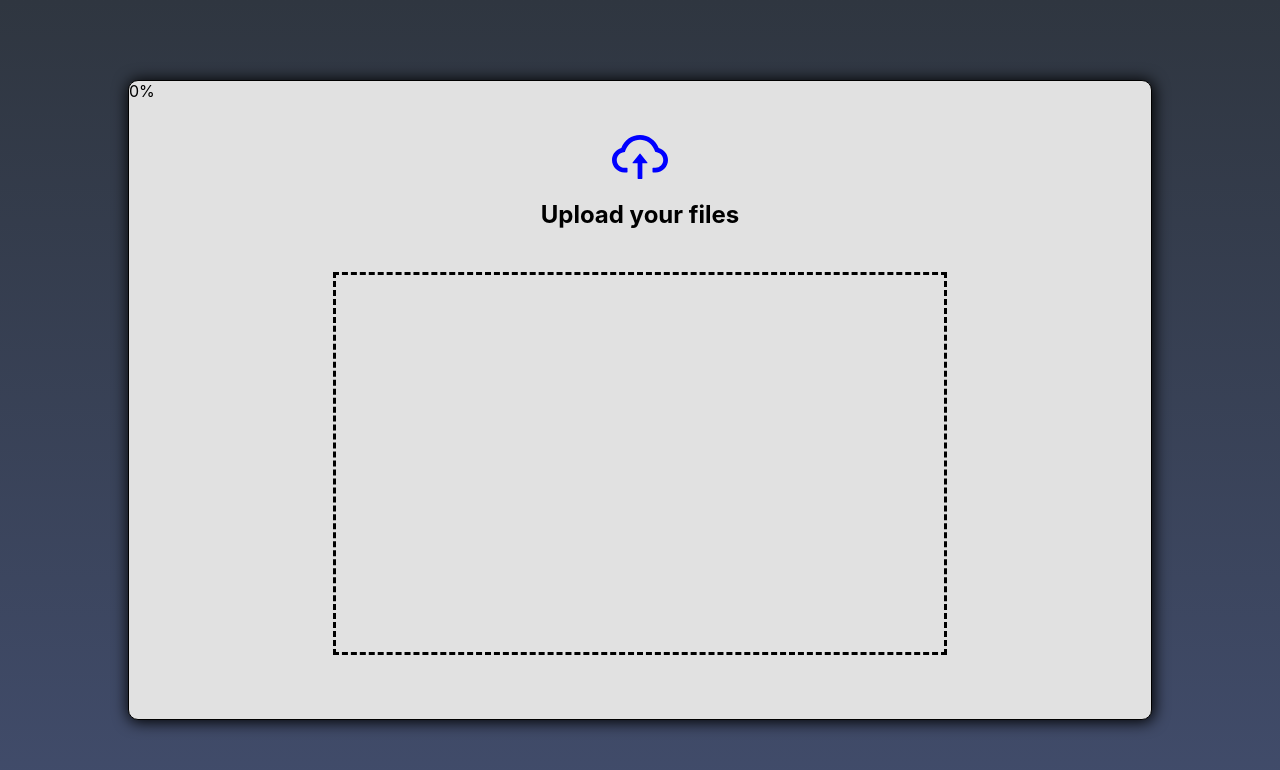
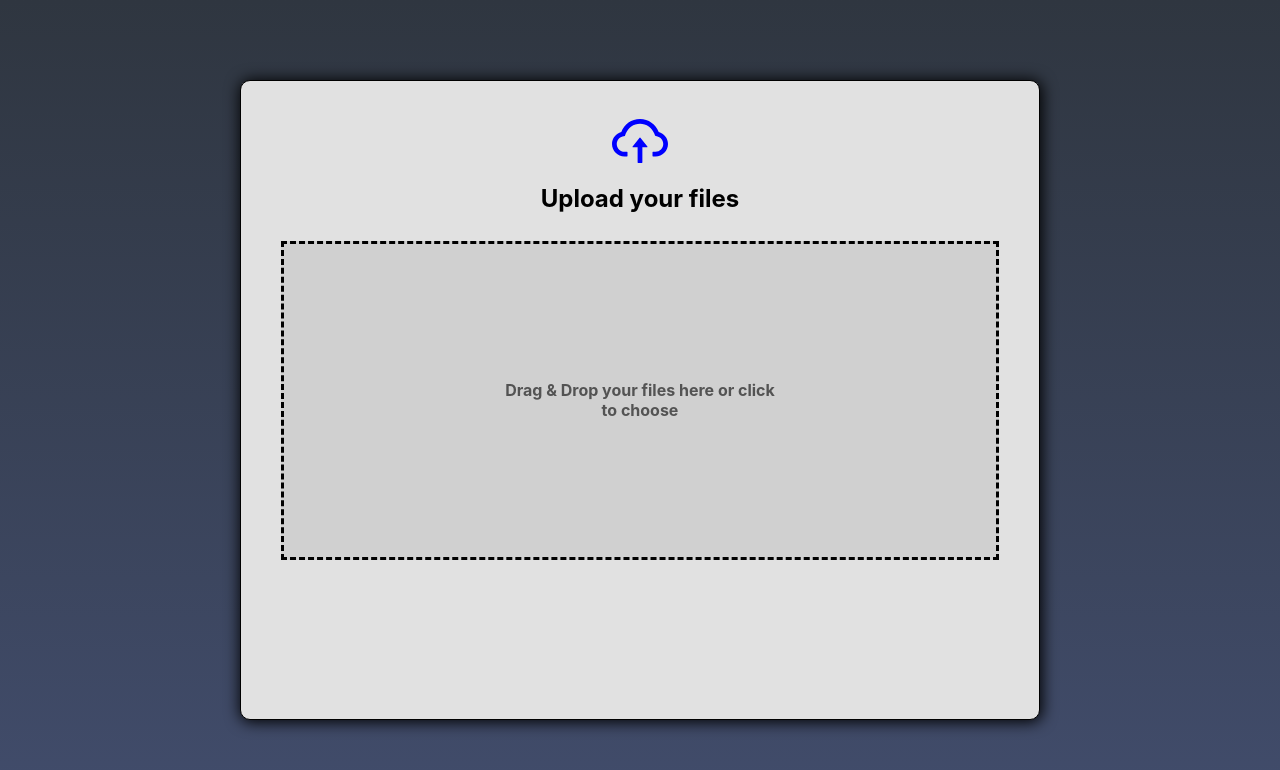
Before and after one commit to MHN715/file-sharing-app2, a React (Create React App) app in the folder client/: page / in a window 1280 px wide. Shown: the top 770 px of the page. Built offline with nearby package versions, Linux system fonts and the light colour scheme.

Commit message:
so far so good

```diff
--- a/client/src/App.css
+++ b/client/src/App.css
@@ -2,18 +2,19 @@
     border: 1px solid black;
     height: 80vh;
     width: 80vw;
+    max-width: 50rem;
     background: rgb(225, 225, 225);
     box-shadow: 1px 1px 15px 1px black;
     border-radius: 10px;
     display: grid;
     /* justify-content: center; */
-    grid-template-rows: repeat(10, 1fr);
-    grid-template-columns: repeat(10, 1fr);
+    grid-template-rows: repeat(20, 1fr);
+    grid-template-columns: repeat(20, 1fr);
 }
 
 .heading-wrapper{
     /* border: 2px solid green; */
-    grid-area: 1/4/4/8;
+    grid-area: 1/7/6/15;
     display: flex;
     flex-direction: column;
     justify-content: center;
--- a/client/src/components/FileUpload/FileUpload.js
+++ b/client/src/components/FileUpload/FileUpload.js
@@ -1,6 +1,6 @@
 import React, { Fragment, useEffect, useState } from "react";
 import Message from "../Message";
-import Progress from "../Progress";
+import Progress from "../progress/Progress";
 import axios from "axios";
 import "./fileupload.css";
 
@@ -11,6 +11,8 @@ const FileUpload = () => {
   const [message, setMessage] = useState("");
   const [uploadPercentage, setUploadPercentage] = useState(0);
   const [filesInInput, setFilesInInput] = useState(false);
+  const [submitted, setSubmitted] = useState(false);
+  const [fileLink, setFileLink] = useState("");
 
   const onChange = (e) => {
     setFiles(e.target.files);
@@ -57,8 +59,10 @@ const FileUpload = () => {
 
       // Clear percentage
       setTimeout(() => setUploadPercentage(0), 2000);
+      setFilesInInput(false);
       console.log(e.target);
       e.target.reset();
+      setFileLink(res.data.filelink);
 
       console.log(res);
       // const { fileName, filePath } = res.data;
@@ -91,13 +95,24 @@ const FileUpload = () => {
         />
         {/* <label htmlFor="files">{filenames}</label> */}
         {/* </div> */}
-
-        {/* <input type="submit" value="Upload" /> */}
+        {filesInInput && !submitted ? (
+          <>
+            <Progress percentage={uploadPercentage} />
+            <input
+              type="submit"
+              value="Upload"
+              className="submitBtn"
+              // onClick={() => setSubmitted(true)}
+            />
+          </>
+        ) : null}
+        <h2 className="heading2">
+          Drag & Drop your files here or click to choose
+        </h2>
       </form>
       {/* <button id="submit" style="grid-column: span 2" type="submit">
         Share
       </button> */}
-      <Progress percentage={uploadPercentage} />
       {/* {uploadedFiles ? (
         <div>
           <div>
@@ -110,11 +125,24 @@ const FileUpload = () => {
           </div>
         </div>
       ) : null} */}
-      <div>
-        {Object.entries(files).map((item, index) => {
-          return <div key={item[1].name + index}>{item[1].name}</div>;
-        })}
-      </div>
+
+      {filesInInput ? (
+        <div className="files-to-upload">
+          <div className="file-to-upload-inner-wrapper">
+            {Object.entries(files).map((item, index) => {
+              return (
+                <div
+                  className="files-to-upload__file"
+                  key={item[1].name + index}
+                >
+                  {item[1].name}
+                </div>
+              );
+            })}
+          </div>
+        </div>
+      ) : null}
+      <div>{fileLink}</div>
     </Fragment>
   );
 };
--- a/client/src/components/FileUpload/fileupload.css
+++ b/client/src/components/FileUpload/fileupload.css
@@ -1,15 +1,67 @@
+.heading2{
+    /* border: 3px solid yellow; */
+    font-size: 1rem;
+    grid-area: 4/4/8/8;
+    text-align: center;
+    display: grid;
+    align-items: center;
+    color: rgb(83, 83, 83);
+}
+
 .form{
     border: 3px dashed black;
     /* opacity: 0; */
-    grid-area: 4/3/10/9;
+    grid-area:6/2/16/20;
     display: grid;
     grid-template-rows: repeat(10, 1fr);
     grid-template-columns: repeat(10, 1fr);
+    background: rgb(208, 208, 208);
 }
 
 .input{
-    border: 3px dashed black;
+    /* border: 3px dashed black; */
     opacity: 0;
     grid-area: 1/1/11/11;
     cursor: pointer;
 }
+
+.submitBtn{
+    background: linear-gradient(#4CAF50, rgb(45, 104, 48));
+    grid-area: 9/5/10/7;
+    position: relative;
+    z-index: 2;
+}
+
+.files-to-upload{
+    /* border: 2px solid blue; */
+    grid-area:6/2/16/20;
+    /* background: linear-gradient(#aaafbb,#868b91); */
+    background: rgb(225, 225, 225);
+
+    position: relative;
+    z-index: 1;
+    display: grid;
+    grid-template-rows: repeat(10, 1fr);
+}
+.file-to-upload-inner-wrapper{
+    /* border: 2px solid green; */
+    padding-top: 3rem;
+    -ms-overflow-style: none;  /* IE and Edge */
+    scrollbar-width: none;  /* Firefox */
+    overflow-y: scroll;
+    display: flex;
+    flex-direction: column;
+    gap: .5rem;
+    grid-row: 1/9;
+}
+.file-to-upload-inner-wrapper::-webkit-scrollbar {
+    display: none;
+}
+.files-to-upload__file{
+    /* border: 1px solid blue; */
+    display: flex;
+    justify-content: center;
+    font-size: 1.7rem;
+    color: rgb(86, 86, 86);
+    text-shadow: 5px 5px 8px;
+}
--- a/client/src/components/Progress.js
+++ b/client/src/components/progress/Progress.js
@@ -1,10 +1,15 @@
 import React from "react";
 import PropTypes from "prop-types";
+import "./progress.css";
 
 const Progress = ({ percentage }) => {
   return (
-    <div>
-      <div role="progressbar" style={{ width: `${percentage}%` }}>
+    <div className="progress-bar-wrapper">
+      <div
+        role="progressbar"
+        style={{ width: `${percentage}%` }}
+        className="progress-bar"
+      >
         {percentage}%
       </div>
     </div>
--- /dev/null
+++ b/client/src/components/progress/progress.css
@@ -0,0 +1,12 @@
+.progress-bar-wrapper{
+    /* background: rgb(0, 47, 255); */
+    border: 1px solid grey;
+    grid-area: 9/2/10/10;
+    display: grid;
+    position: relative;
+    z-index: 2;
+}
+.progress-bar{
+  background: blue;
+  height: 100%;
+}
```
